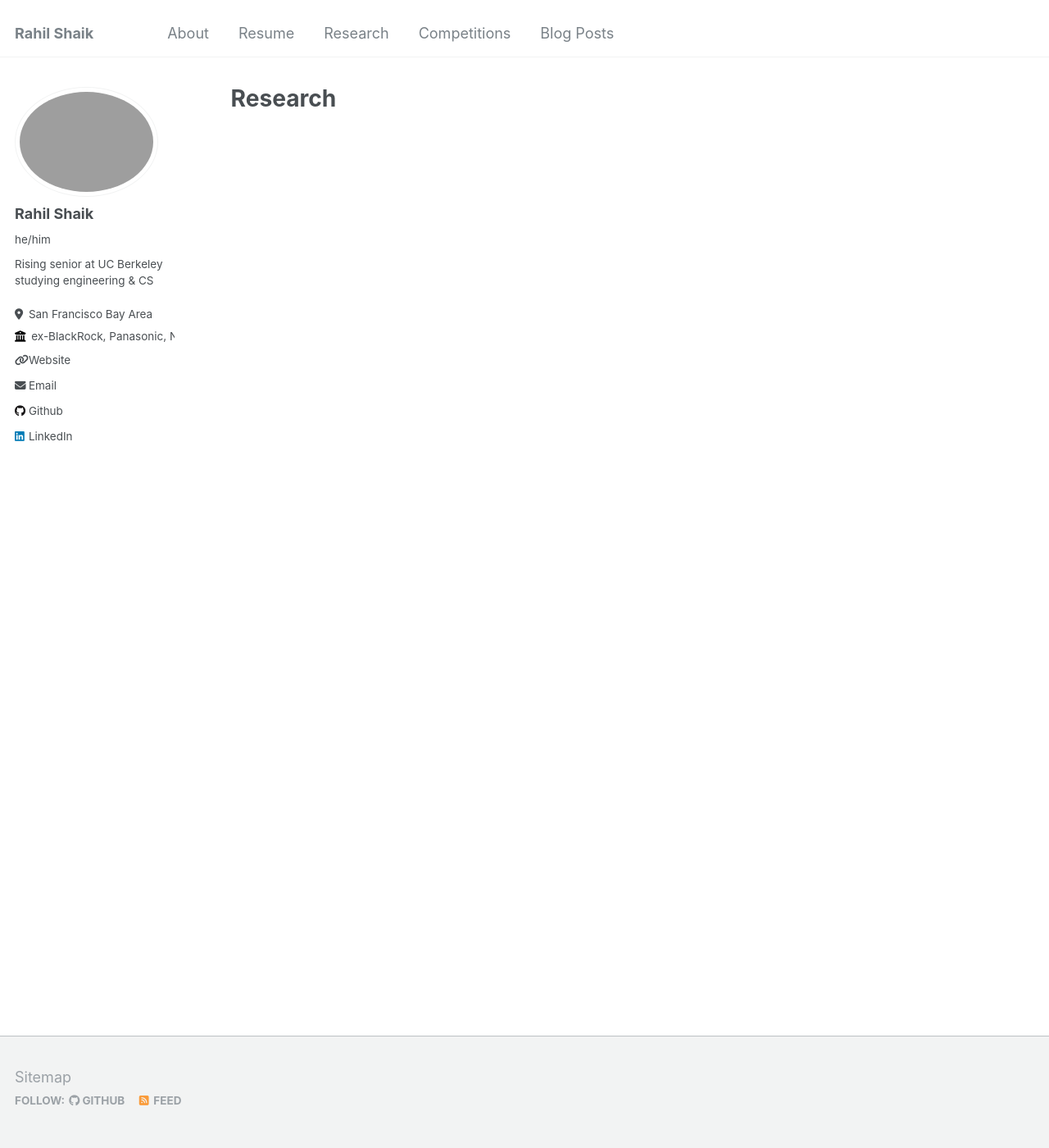
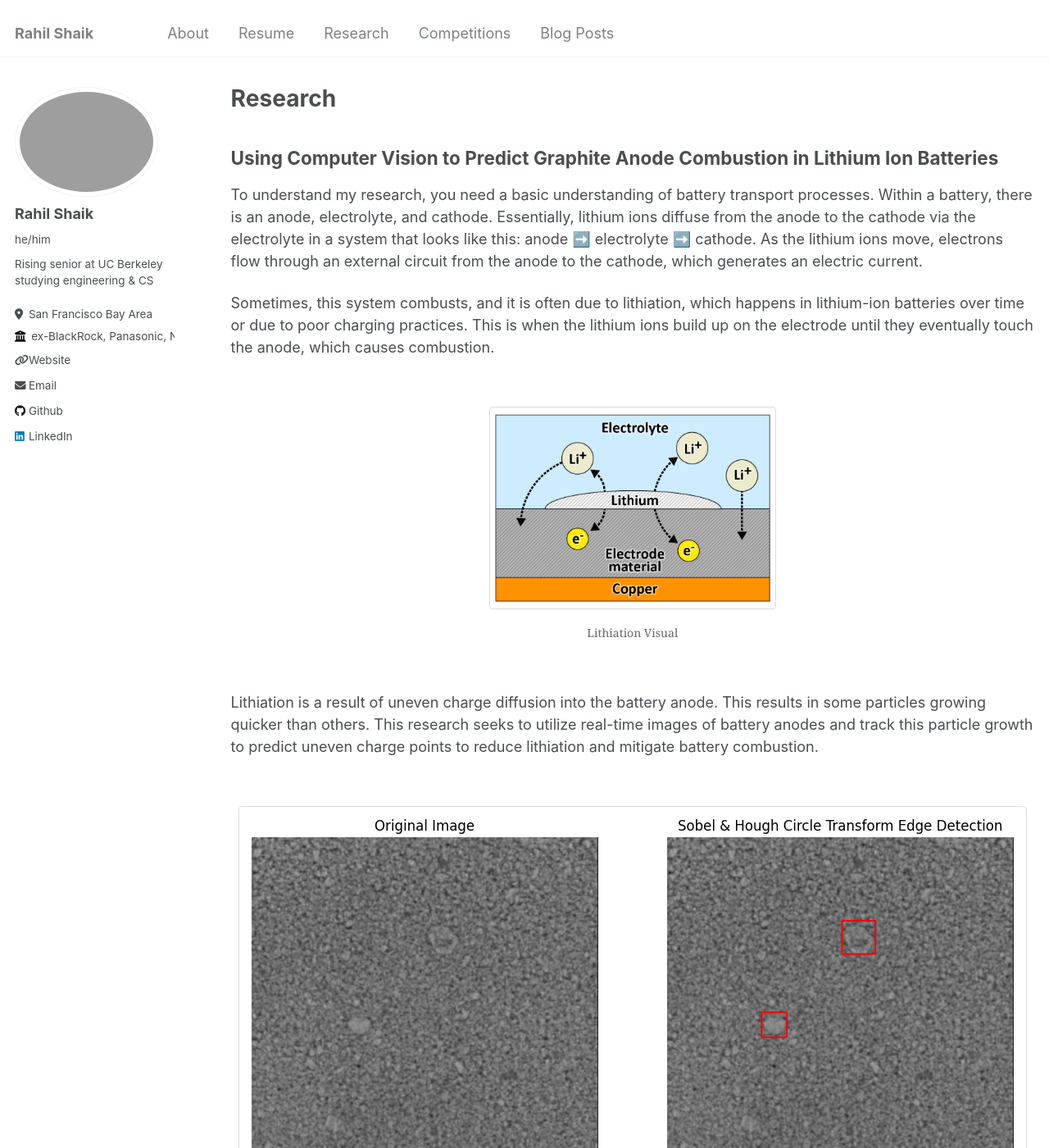
Before and after one commit to rahilisashaik/rahilisashaik.github.io, a Jekyll site: the page built from _pages/publications.md, in a window 1280 px wide and 1400 px high. Shown: the whole window at 82% size. Built offline with Jekyll 4.4.1, drawn with Linux system fonts in a browser that asks for light colours; some of the changed text lies outside the part shown.

```diff
--- a/_pages/publications.md
+++ b/_pages/publications.md
@@ -14,3 +14,23 @@ author_profile: true
 {% for post in site.publications reversed %}
   {% include archive-single.html %}
 {% endfor %}
+
+## Using Computer Vision to Predict Graphite Anode Combustion in Lithium Ion Batteries
+
+To understand my research, you need a basic understanding of battery transport processes. Within a battery, there is an anode, electrolyte, and cathode. Essentially, lithium ions diffuse from the anode to the cathode via the electrolyte in a system that looks like this: anode ➡️ electrolyte ➡️ cathode. As the lithium ions move, electrons flow through an external circuit from the anode to the cathode, which generates an electric current.
+
+Sometimes, this system combusts, and it is often due to lithiation, which happens in lithium-ion batteries over time or due to poor charging practices. This is when the lithium ions build up on the electrode until they eventually touch the anode, which causes combustion.
+<div style="text-align: center;">
+  <figure style="display: inline-block; text-align: center; width: 350px;">
+    <img src="../images/lithiation.png" alt="Lithiation Visual" width="350" style="border: 1px solid #ddd; padding: 5px;"/>
+    <figcaption style="font-size: 14px; color: #666;">Lithiation Visual</figcaption>
+  </figure>
+</div>
+
+Lithiation is a result of uneven charge diffusion into the battery anode. This results in some particles growing quicker than others. This research seeks to utilize real-time images of battery anodes and track this particle growth to predict uneven charge points to reduce lithiation and mitigate battery combustion.
+<div style="text-align: center;">
+  <figure style="display: inline-block; text-align: center; width: 1000;">
+    <img src="../images/anode_res.png" alt="Particle Detection Visual" width="1000" style="border: 1px solid #ddd; padding: 5px;"/>
+    <figcaption style="font-size: 14px; color: #666;">Anode particle growth detection </figcaption>
+  </figure>
+</div>
```
Also changed, not shown: _pages/404.md (+2 -2 lines), _pages/about.md (+4 -5 lines), _pages/competitions.md (added, +29 -0 lines), _pages/cv.md (+0 -1 lines), images/anode_res.png (added), images/lithiation.png (added), images/parch.png (added), images/parch_img.png (added), 1 other file.
